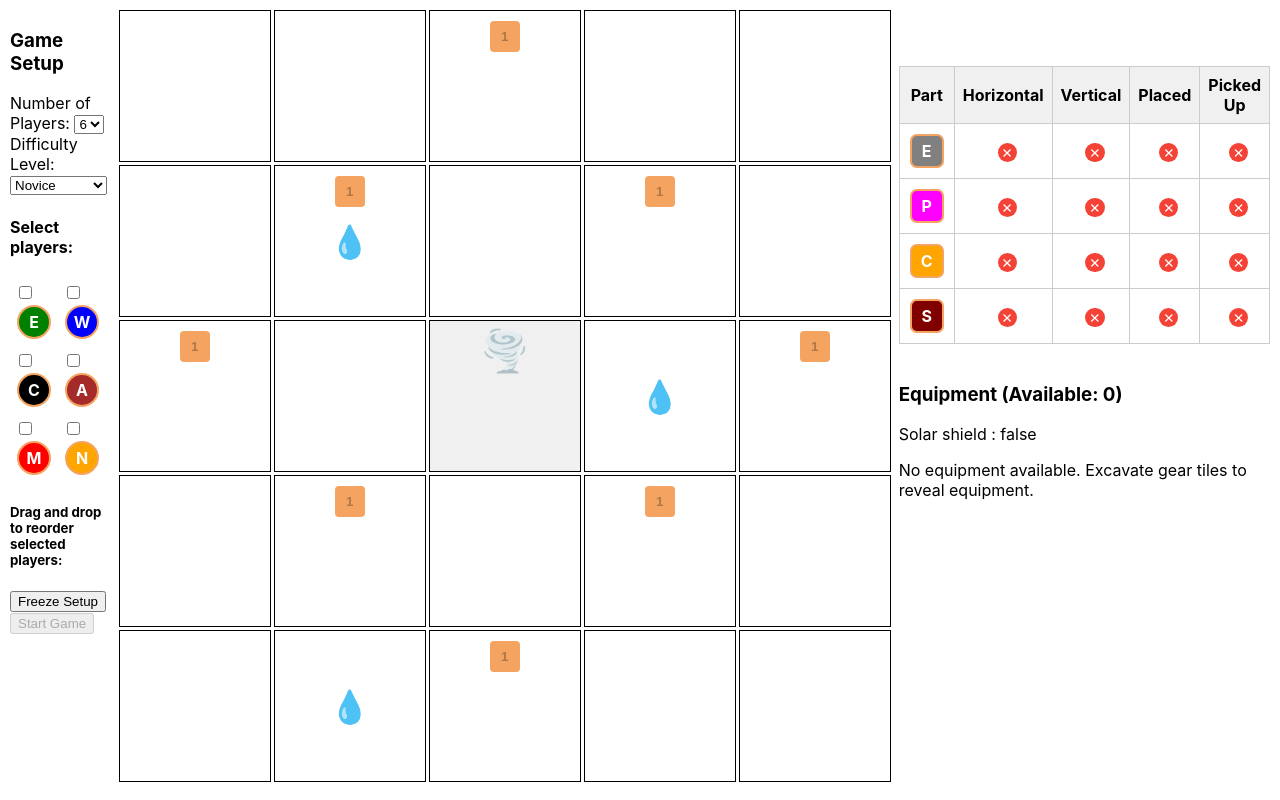
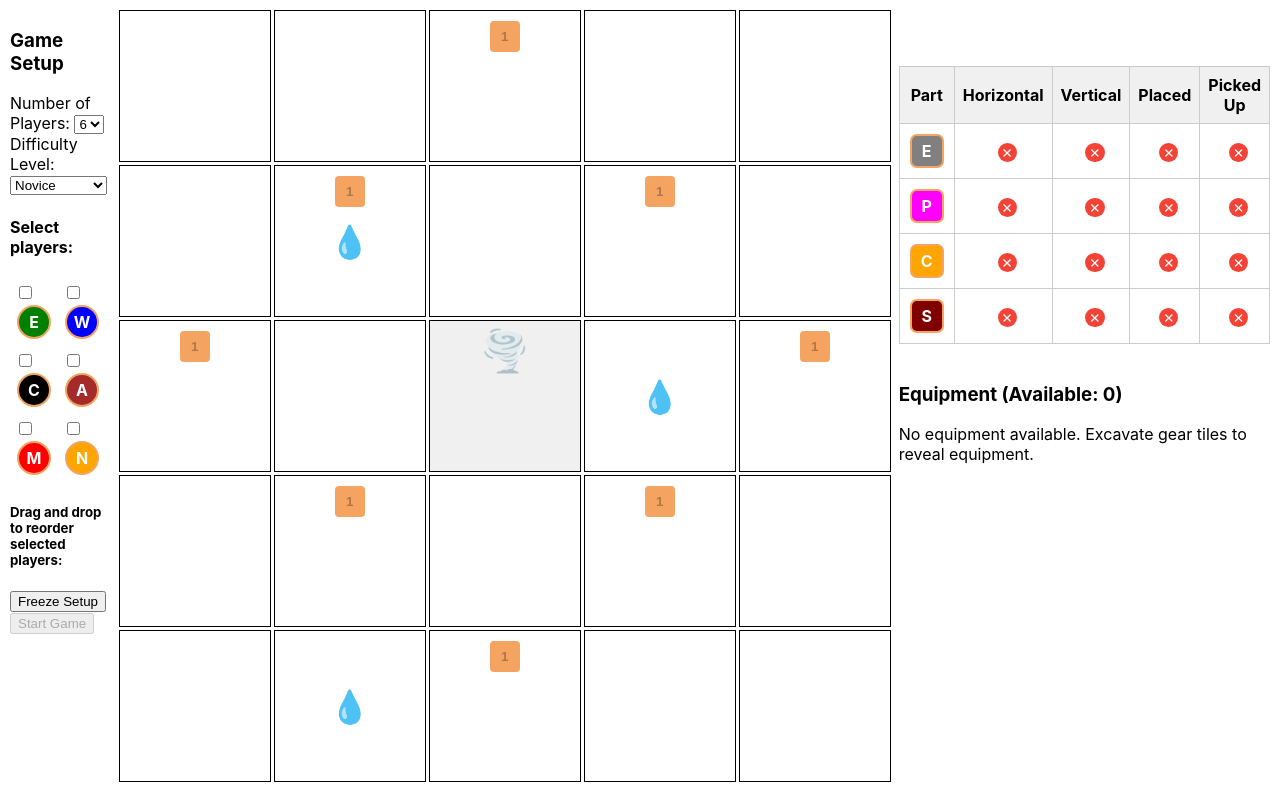
Before and after one commit to mythreyiramesh/forbidden-desert, a React (Create React App) app: page / in a window 1280 px wide. Built offline with nearby package versions, Linux system fonts and the light colour scheme.

Commit message:
:rocket: Launching some fixes for the sun beats

```diff
--- a/public/index.html
+++ b/public/index.html
@@ -24,7 +24,7 @@
       work correctly both with client-side routing and a non-root public URL.
       Learn how to configure a non-root public URL by running `npm run build`.
     -->
-    <title>React App</title>
+    <title>Forbidden Desert</title>
   </head>
   <body>
     <noscript>You need to enable JavaScript to run this app.</noscript>
--- a/src/components/EquipmentManager.js
+++ b/src/components/EquipmentManager.js
@@ -27,7 +27,6 @@ function EquipmentManager() {
 return (
  <div className="equipment-manager">
       <h3>Equipment (Available: {availableEquipment.length})</h3>
-  <p>Solar shield : {state.solarShieldActive? 'true' : 'false'} </p>
       {availableEquipment.length > 0 ? (
         <table>
           <thead>
--- a/src/equipmentDeck.json
+++ b/src/equipmentDeck.json
@@ -46,25 +46,5 @@
     {
       "id": 12,
       "type": "Time Throttler"
-    },
-    {
-      "id": 13,
-      "type": "Solar Shield"
-    },
-    {
-      "id": 14,
-      "type": "Solar Shield"
-    },
-    {
-      "id": 15,
-      "type": "Solar Shield"
-    },
-    {
-      "id": 16,
-      "type": "Solar Shield"
-    },
-    {
-      "id": 17,
-      "type": "Solar Shield"
     }
   ]
```
Also changed, not shown: src/components/Tile.js (+0 -15 lines), src/contexts/GameStateProvider.js (+0 -49 lines), 1 other file (tests, documents, lock files or other folders).
